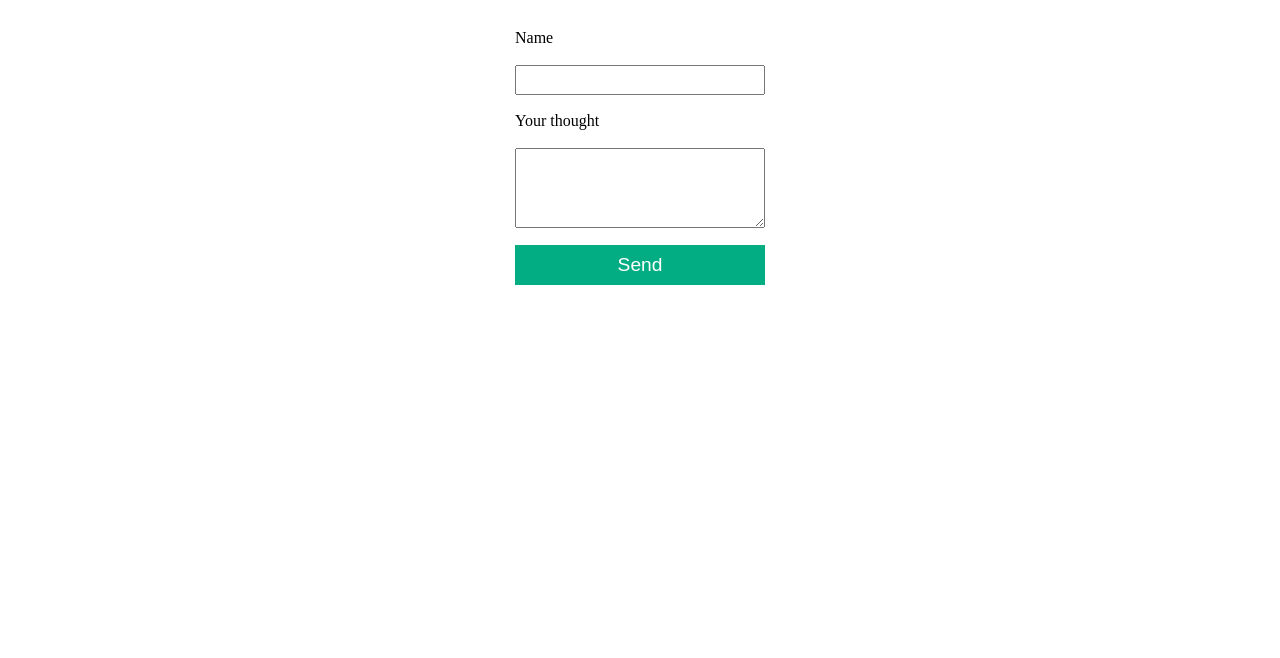
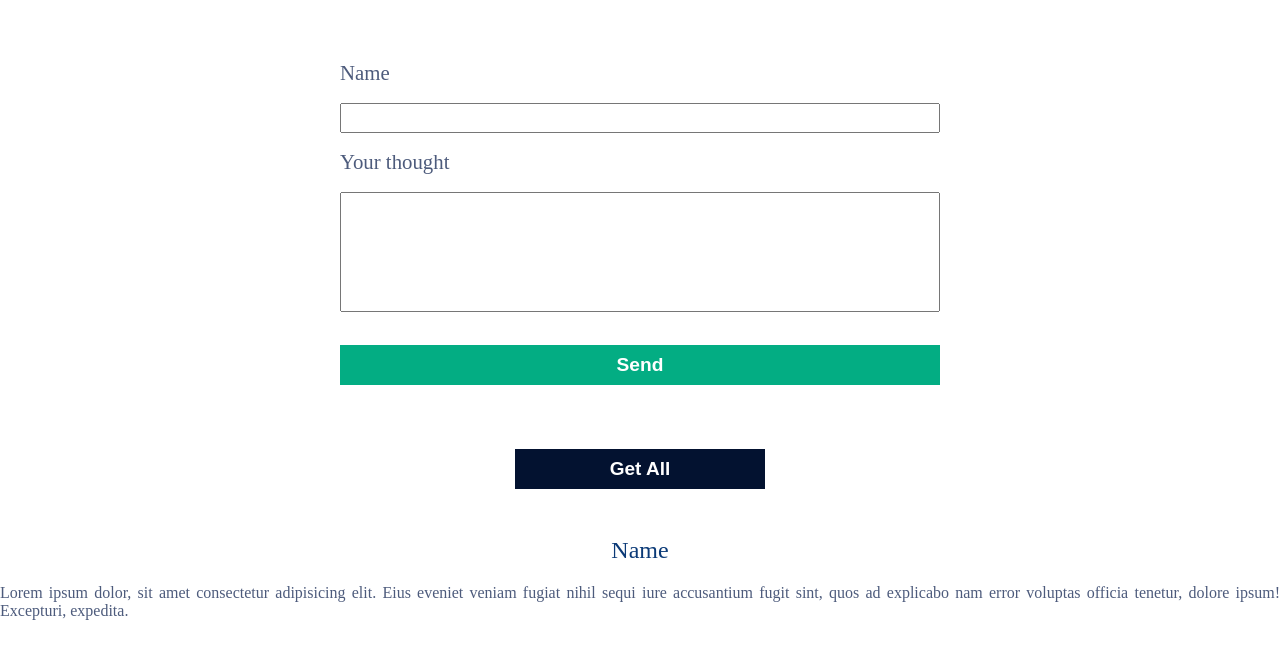
Before and after one commit to Rio3210/thought_node, a plain HTML site: page client/index.html in a window 1280 px wide. Shown: the part 72-730 px from the top of the page. Drawn offline with Linux system fonts and the light colour scheme.

Commit message:
updated the front-end and updated index.js back

```diff
--- a/client/client.js
+++ b/client/client.js
@@ -1,8 +1,10 @@
 const form=document.querySelector('form');
-
+const displayall=document.querySelector('.display-all');
+const getAll=document.getElementById('getall');
 const loading=document.querySelector('.loading');
 
-const api_url='http://localhost:5000/tot'
+const api_url='http://localhost:5000/tot';
+const url='http://localhost:5000/';
 loading.style.display='none'
 form.addEventListener('submit',(event)=>{
     event.preventDefault();
@@ -15,8 +17,8 @@ form.addEventListener('submit',(event)=>{
         thought
     }
 
-    form.style.display='none'
-    loading.style.display=''
+    // form.style.display='none'
+    // loading.style.display=''
     fetch(api_url,{
         method:'POST',
         body:JSON.stringify(pos),
@@ -25,9 +27,32 @@ form.addEventListener('submit',(event)=>{
         }
     }).then(response =>response.json()).
     then(createdTot=>{
+        form.reset();
         console.log(createdTot)
-        form.reset()
-        form.style.display='';
-        loading.style.display='none'
+
+
+        // loading.style.display='none'
     })
+
 })
+
+async function getapi() {
+
+    // Storing response
+    const response = await fetch('http://localhost:5000/');
+    displayall.innerHTML=""
+    // Storing data in form of JSON
+    var data = await response.json();
+    data.forEach(element => {
+        console.log(element.name,element.thought)
+        html=`<div class="inner-display">
+                <h2>${element.name}</h2>
+                <p>${element.thought}</p>
+            </div>`
+            displayall.innerHTML+=html;
+    });
+
+    // to do for tommorow including the css
+}
+
+getAll.addEventListener('click',getapi)
--- a/client/index.html
+++ b/client/index.html
@@ -8,15 +8,30 @@
     <title>Let's make it cool</title>
 </head>
 <body>
-    <h1>Send your thoughts</h1>
+
     <main>
-        <form>
-            <label for="name">Name</label>
-            <input class="full-widht" type="text" id="name" name="name">
-            <label for="thought">Your thought</label>
-            <textarea class="full-width" type="text" id="thought" name="thought" cols="30" rows="10"></textarea>
-            <button id="btn">Send</button>
-        </form>
+        <h1>Send your thoughts</h1>
+        <div class="wrapper">
+            <form>
+                <label for="name">Name</label>
+                <input class="full-widht" type="text" id="name" name="name" required>
+                <label for="thought">Your thought</label>
+                <textarea class="full-width" type="text" id="thought" name="thought" cols="30" rows="10" required></textarea>
+                <button id="btn">Send</button>
+            </form>
+
+        </div>
+        <div class="wrapper-dis">
+            <button id="getall">Get All</button>
+            <div class="display-all">
+                <div class="inner-display">
+                    <h2>Name</h2>
+                    <p>Lorem ipsum dolor, sit amet consectetur adipisicing elit. Eius eveniet veniam fugiat nihil sequi iure accusantium fugit sint, quos ad explicabo nam error voluptas officia tenetur, dolore ipsum! Excepturi, expedita.</p>
+                </div>
+            </div>
+        </div>
+
+
         <div class="loading">
             <img src="loading.gif" alt="loading">
         </div>
--- a/client/style.css
+++ b/client/style.css
@@ -8,23 +8,55 @@ body{
    display: flex;
    flex-direction: column;
    align-items: center;
+   scroll-behavior: smooth;
+   color: #4d5b7c;
 }
 h1{
     text-align: center;
     margin: 2rem auto;
     color: rgb(11, 58, 119);
 }
+.wrapper{
+    display: flex;
+    flex-direction:column ;
+    gap: 2rem;
+    /* box-shadow: 1px 0 2px 1px rgba(0, 0, 0, .4); */
+}
+#getall{
+    cursor: pointer;
+    width: 250px;
+    background-color: rgb(3, 18, 48);
+    font-size: 19px;
+    font-weight: 600;
+}
+
 form{
     display: flex;
     flex-direction: column;
     gap: 1.1rem;
+    width: 600px;
+    margin: 2rem auto;
+}
+label{
+    font-size: 1.3rem;
 }
 input{
     height: 30px;
+    font-size: 1.22rem;
+    padding-left:.6rem ;
+
 }
+textarea:focus,
+input:focus{
+    outline: none;
+}
+
 textarea{
-    height: 80px;
-    width: 250px;
+    padding-left: .6rem;
+    height: 120px;
+    width: 100%;
+    resize: none;
+    font-size: 1.25rem;
 }
 button{
     background-color: rgb(3, 173, 131);
@@ -32,9 +64,15 @@ button{
     border: none;
     font-size: 1.2rem;
     color: #fff;
+    width: 100%;
+    margin: 1rem auto;
+    font-weight: 600;
+    cursor: pointer;
 }
 button:hover{
-    cursor: pointer;
+    color:  rgb(3, 173, 131);
+    background-color: #fff;
+    border:1px solid  rgb(3, 173, 131);
 
 }
 .loading{
@@ -43,3 +81,21 @@ button:hover{
 .loading img{
  scale: 0.6;
 }
+.inner-display{
+    margin: 2rem auto;
+}
+.inner-display h2{
+    text-align: center;
+    padding-bottom: 1.2rem;
+    color:  rgb(11, 58, 119);
+    font-weight: 400;
+}
+.inner-display p{
+    text-align: justify;
+    font-size: 16px;
+}
+.wrapper-dis{
+    display: flex;
+    flex-direction: column;
+    align-items: center;
+}
--- a/server/package.json
+++ b/server/package.json
@@ -16,7 +16,9 @@
     "express": "^4.18.2",
     "mongoose": "^6.8.3",
     "monk": "^7.3.4",
-    "morgan": "^1.10.0"
+    "morgan": "^1.10.0",
+    "mysql": "^2.18.1",
+    "mysql2": "^3.1.2"
   },
   "devDependencies": {
     "nodemon": "^2.0.20"
```
Also changed, not shown: server/index.js (+56 -40 lines), 1 other file.
